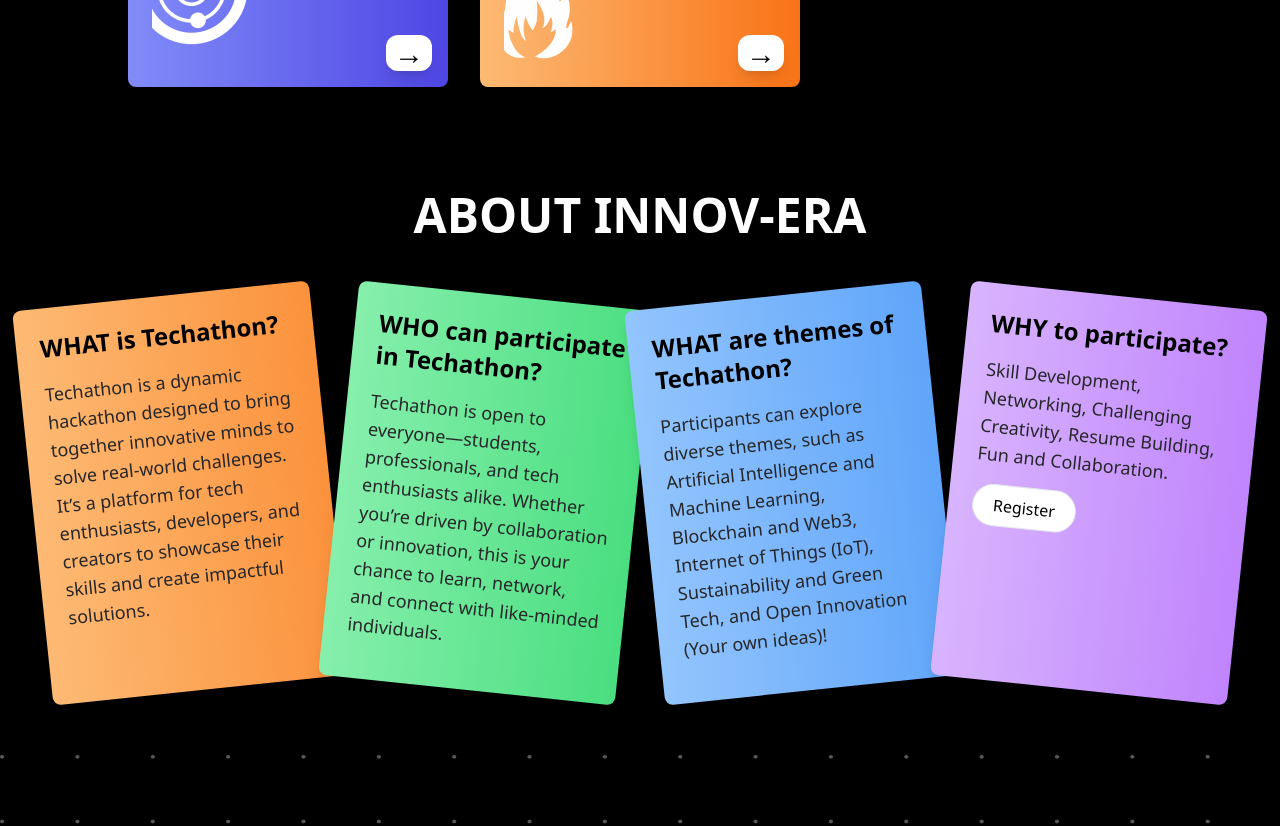
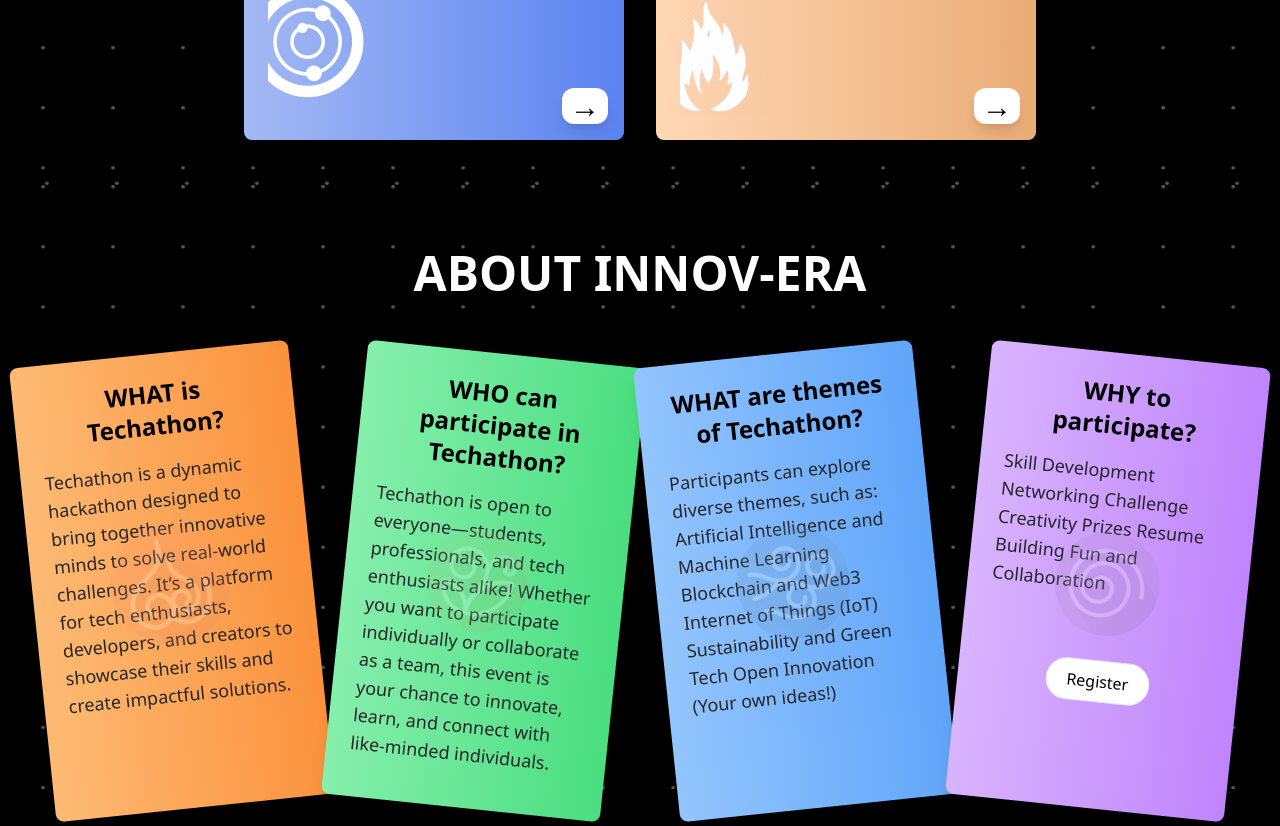
Before and after one commit to anni02th/Innovera, a React (Vite) app in the folder Innovera-me/: page / in a window 1280 px wide. Shown: the part 1480-2306 px from the top of the page. Built offline with nearby package versions, Linux system fonts and the light colour scheme.

Commit message:
min updates

```diff
--- a/Innovera-me/src/components/AboutInnovEra.jsx
+++ b/Innovera-me/src/components/AboutInnovEra.jsx
@@ -7,55 +7,81 @@ const AboutInnovEra = () => {
       description:
         "Techathon is a dynamic hackathon designed to bring together innovative minds to solve real-world challenges. It’s a platform for tech enthusiasts, developers, and creators to showcase their skills and create impactful solutions.",
       gradient: "bg-gradient-to-r from-orange-300 to-orange-400",
+      img: "/fire-card.png",
     },
     {
       title: "WHO can participate in Techathon?",
       description:
-        "Techathon is open to everyone—students, professionals, and tech enthusiasts alike. Whether you’re driven by collaboration or innovation, this is your chance to learn, network, and connect with like-minded individuals.",
+        "Techathon is open to everyone—students, professionals, and tech enthusiasts alike! Whether you want to participate individually or collaborate as a team, this event is your chance to innovate, learn, and connect with like-minded individuals.",
       gradient: "bg-gradient-to-r from-green-300 to-green-400",
+      img: "/ground-card.png",
     },
     {
       title: "WHAT are themes of Techathon?",
       description:
-        "Participants can explore diverse themes, such as Artificial Intelligence and Machine Learning, Blockchain and Web3, Internet of Things (IoT), Sustainability and Green Tech, and Open Innovation (Your own ideas)!",
+        `Participants can explore diverse themes, such as:
+Artificial Intelligence and Machine Learning
+Blockchain and Web3
+Internet of Things (IoT)
+Sustainability and Green Tech
+Open Innovation (Your own ideas!)`,
       gradient: "bg-gradient-to-r from-blue-300 to-blue-400",
+      img: "/wind-card.png",
     },
     {
       title: "WHY to participate?",
       description:
-        "Skill Development, Networking, Challenging Creativity, Resume Building, Fun and Collaboration.",
+        `Skill Development
+Networking
+Challenge
+Creativity
+Prizes
+Resume Building
+Fun and Collaboration`,
       gradient: "bg-gradient-to-r from-purple-300 to-purple-400",
+      img: "/space-card.png",
       button: true,
     },
   ];
 
   return (
-    <div className="bg-black py-16 px-8">
-      <h2 className="text-center text-white text-3xl sm:text-5xl font-bold mb-14 ">
+    <div
+      className="bg-black py-16 px-8 min-h-screen bg-cover bg-center flex flex-col items-center"
+      style={{ backgroundImage: "url('/bg-img.png')" }}
+    >
+      <h2 className="text-center text-white text-3xl sm:text-5xl font-bold mb-14">
         ABOUT INNOV-ERA
       </h2>
-      <div className="grid grid-cols-1 sm:grid-cols-2 lg:grid-cols-4 gap-2">
+      <div className="grid grid-cols-1 sm:grid-cols-2 lg:grid-cols-4 gap-8">
         {data.map((item, index) => (
           <div
             key={index}
-            className={`p-6 rounded-lg shadow-lg transition-all duration-500 ease-in-out transform hover:scale-105 hover:shadow-2xl ${
-              item.gradient
-            } text-black ${
-              index % 2 === 0
-                ? "sm:-rotate-6 hover:rotate-0"
-                : "sm:rotate-6 hover:rotate-0"
-            }`}
+            className={`relative p-6 rounded-lg shadow-lg transition-all duration-500 ease-in-out transform hover:scale-105 hover:shadow-2xl hover:shadow-white ${item.gradient} text-black ${index % 2 === 0
+              ? "sm:-rotate-6 hover:rotate-0"
+              : "sm:rotate-6 hover:rotate-0"
+              }`}
           >
-            <h3 className="text-xl sm:text-2xl font-semibold mb-4">
+            <h3 className="text-xl sm:text-2xl font-bold mb-4 text-center">
               {item.title}
             </h3>
-            <p className="text-zinc-800 text-base sm:text-lg font-normal leading-relaxed mb-4">
+            <div className="absolute left-1/2 top-1/2 transform -translate-y-1/2 -translate-x-1/2 bg-center bg-no-repeat bg-contain">
+              <img
+                src={item.img}
+                alt={item.title}
+                className="w-auto"
+              />
+            </div>
+            <p className=" text-zinc-800 text-base sm:text-lg font-normal leading-relaxed mb-4">
               {item.description}
             </p>
             {item.button && (
-              <button className="bg-white text-black font-medium border px-5 py-2 rounded-3xl hover:bg-gray-200 transition">
-                Register
-              </button>
+              <div className="text-center z-10">
+                <a href="#">
+                <button className="bg-white mt-12 text-black font-medium border px-5 py-2 rounded-3xl hover:bg-gray-200 transition">
+                  Register
+                </button>
+                </a>
+              </div>
             )}
           </div>
         ))}
--- a/Innovera-me/src/components/Home.jsx
+++ b/Innovera-me/src/components/Home.jsx
@@ -12,8 +12,8 @@ const Home = () => {
       <Hero/>
       <ThemeCard/>
       <AboutInnovEra/>
+      <Rules/>
       <About/>
-      <Rules/>
       <Timeline/>
     </div>
   )
--- a/Innovera-me/src/components/element/Rules.jsx
+++ b/Innovera-me/src/components/element/Rules.jsx
@@ -31,7 +31,7 @@ const Rules = () => {
   return (
     <div className="min-h-screen bg-black text-white py-20">
       <div className="max-w-6xl mx-auto px-4">
-        <h2 className="text-4xl font-bold text-center mb-12 text-orange-500">Rules and Regulations</h2>
+        <h2 className="text-4xl font-bold text-center mb-12 text-orange-500">RULES AND REGULATIONS</h2>
         <div className="grid grid-cols-1 md:grid-cols-2 gap-8">
           <RuleCard
             title="Selection Process"
--- a/Innovera-me/src/components/element/ThemeCard.jsx
+++ b/Innovera-me/src/components/element/ThemeCard.jsx
@@ -3,40 +3,40 @@ import React from 'react';
 const themes = [
   {
     title: 'Artificial Intelligence and Machine Learning',
-    gradient: 'bg-gradient-to-r from-teal-400 to-teal-600',
+    gradient: 'bg-gradient-to-r from-[#B2F4FF] to-[#52BCCE]',
     image: '/wind.png',
   },
   {
     title: 'Blockchain and Web3 Internet of Things (IoT)',
-    gradient: 'bg-gradient-to-r from-green-300 to-green-500',
+    gradient: 'bg-gradient-to-r from-[#B7E4C7] to-[#81B499]',
     image: '/ground.png',
   },
   {
     title: 'Internet of Things (IoT)',
-    gradient: 'bg-gradient-to-r from-blue-400 to-blue-600',
+    gradient: 'bg-gradient-to-r from-[#A3DFFF] to-[#2B7BCD]',
     image: '/water.png', // Fixed typo here
   },
   {
     title: 'Sustainability and Green Tech Open Innovation',
-    gradient: 'bg-gradient-to-r from-indigo-400 to-indigo-600',
+    gradient: 'bg-gradient-to-r from-[#A3B9F3] to-[#5A83F1]',
     image: '/space.png',
   },
   {
     title: 'Derived solely from your original concepts!',
-    gradient: 'bg-gradient-to-r from-orange-300 to-orange-500',
+    gradient: 'bg-gradient-to-r from-[#FFD7B5] to-[#EAAC76]',
     image: '/fire.png',
   },
 ];
 
 const ThemesSection = () => {
   return (
-    <div className="flex flex-col items-center justify-center bg-black text-white p-6 py-10">
-      <h2 className="text-3xl md:text-5xl font-bold mb-12">THEMES</h2>
-      <div className="grid grid-cols-1 sm:grid-cols-2 md:grid-cols-3 gap-8 max-w-5xl">
+    <div className="flex flex-col items-center justify-center bg-black text-black p-6 py-10  min-h-screen bg-cover bg-center" style={{ backgroundImage: "url('/bg-img.png')" }} id='themes'>
+      <h2 className="text-3xl md:text-5xl text-white font-bold my-12">THEMES</h2>
+      <div className="flex flex-row flex-wrap justify-center gap-8 ">
         {themes.map((theme, index) => (
           <div
             key={index}
-            className={`p-6 rounded-lg ${theme.gradient} relative flex flex-col items-start justify-between transition-transform transform hover:scale-105`}
+            className={`p-6 rounded-lg ${theme.gradient} w-[380px] relative flex flex-col items-start justify-between transition-transform transform hover:scale-105`}
           >
             <h3 className="text-lg font-semibold mt-2">{theme.title}</h3>
             <img
```
Also changed, not shown: Innovera-me/src/components/element/Hero.jsx (+5 -4 lines).
